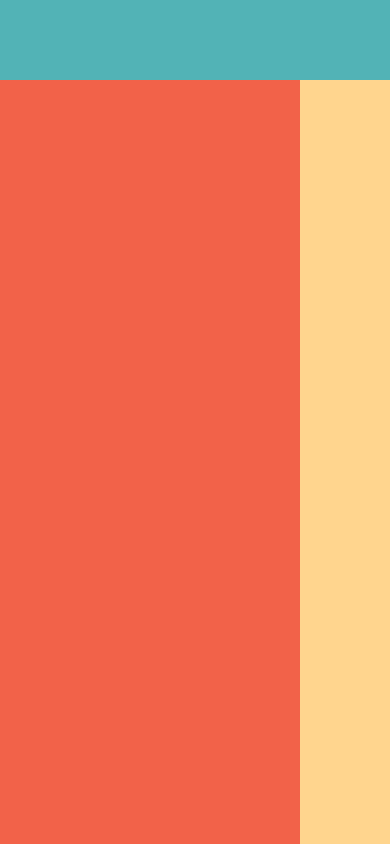
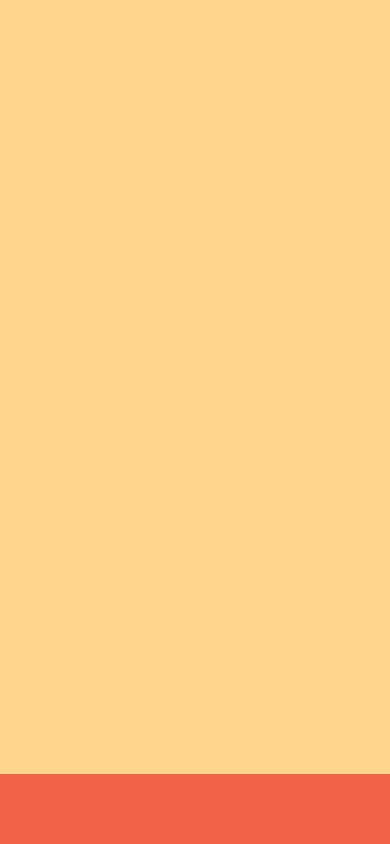
Before and after one commit to tmos3r/meal-or-no-meal, a React (Create React App) app: page / in a window 390 px wide. Built offline with nearby package versions, Linux system fonts and the light colour scheme.

Commit message:
Mobile layout

```diff
--- a/src/layout/index.js
+++ b/src/layout/index.js
@@ -7,7 +7,7 @@ const Layout = ({ children }) => {
   return (
     <div className={styles.container}>
       <Navbar />
-      <div className={styles.belowNavbarContainer}>
+      <div className={styles.nonNavbarContainer}>
         <Menu />
         <div className={styles.mainContentContainer}>{children}</div>
       </div>
--- a/src/layout/index.module.css
+++ b/src/layout/index.module.css
@@ -5,7 +5,7 @@
   flex-direction: column;
 }
 
-.belowNavbarContainer {
+.nonNavbarContainer {
   display: flex;
   flex-direction: row;
   flex-grow: 1;
@@ -15,3 +15,9 @@
   flex-grow: 1;
   background-color: var(--lightestSecondary);
 }
+
+@media screen and (max-width: 992px) {
+  .nonNavbarContainer {
+    flex-direction: column-reverse;
+  }
+}
--- a/src/layout/menu/index.module.css
+++ b/src/layout/menu/index.module.css
@@ -3,3 +3,10 @@
   height: 100%;
   background-color: var(--secondary);
 }
+
+@media screen and (max-width: 992px) {
+  .menuContainer {
+    width: 100%;
+    height: 70px;
+  }
+}
--- a/src/layout/navbar/index.module.css
+++ b/src/layout/navbar/index.module.css
@@ -3,3 +3,9 @@
   height: 80px;
   background-color: var(--primary);
 }
+
+@media screen and (max-width: 992px) {
+  .navbarContainer {
+    display: none;
+  }
+}
```
